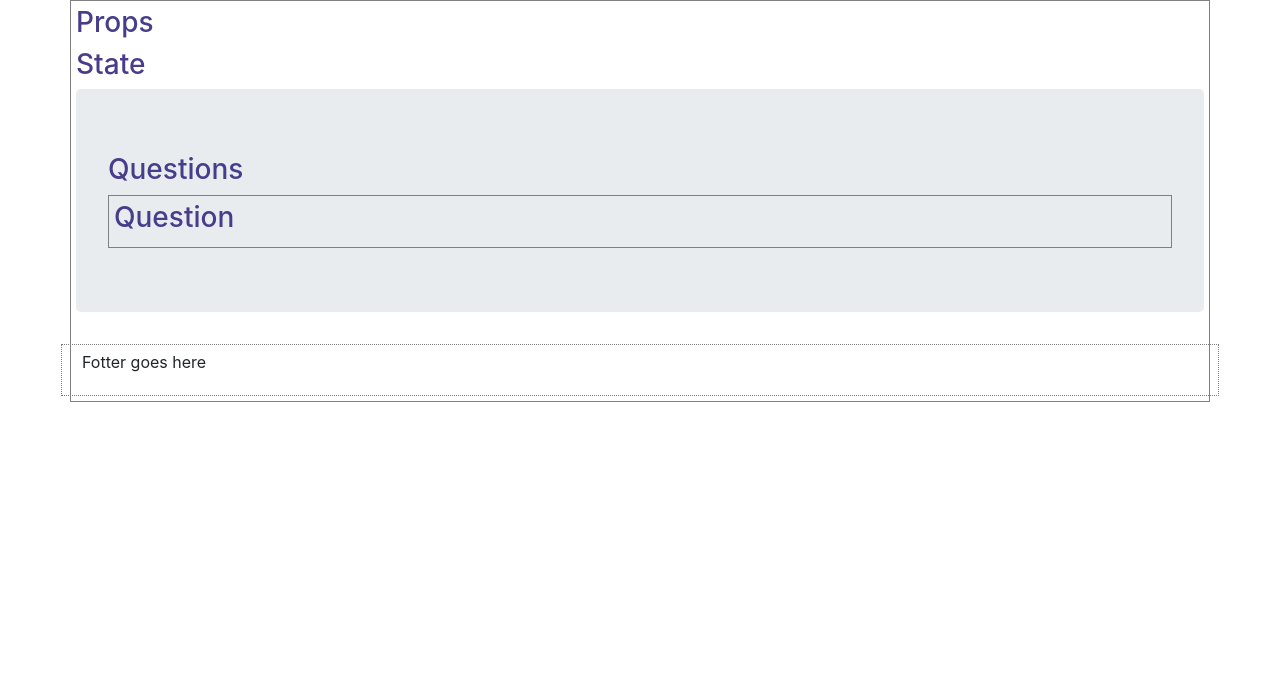
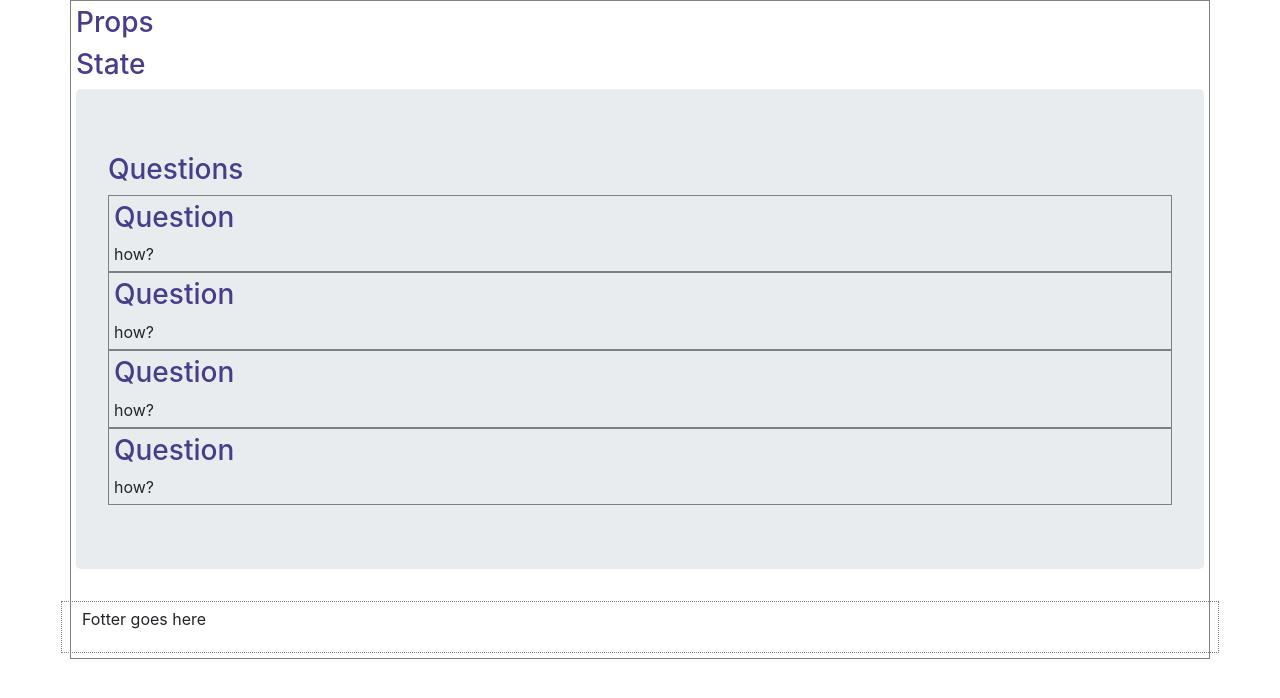
Before and after one commit to bob-smith-compass/react-props-state, a React (Create React App) app: page / in a window 1280 px wide. Shown: the top 698 px of the page. Built offline with nearby package versions, Linux system fonts and the light colour scheme.

Commit message:
question list

```diff
--- a/src/components/question-list/QuestionList.jsx
+++ b/src/components/question-list/QuestionList.jsx
@@ -2,11 +2,26 @@ import React, { Component } from 'react'
 import Question from '../question/Question';
 
 export default class QuestionList extends Component {
+    constructor(props) {
+        super(props);
+        this.quesions = [
+            {q: "how?", points: 5},
+            {q: "how?", points: 5},
+            {q: "how?", points: 5},
+            {q: "how?", points: 5},
+        ]
+    }
   render() {
     return (
       <div>
         <h3>Questions</h3>
-        <Question />
+        {this.quesions.map((e, i) => {
+            return(
+                <div key={i}>
+                    <Question question={e}/>
+                </div>
+            )
+        })}
       </div>
     )
   }
--- a/src/components/question/Question.jsx
+++ b/src/components/question/Question.jsx
@@ -1,9 +1,10 @@
 import React from 'react'
 
-export default function Question() {
+export default function Question(props) {
   return (
     <div style={{border: "solid 1px gray", padding: "5px"}}>
       <h3>Question</h3>
+      {props.question.q}
     </div>
   )
 }
```
